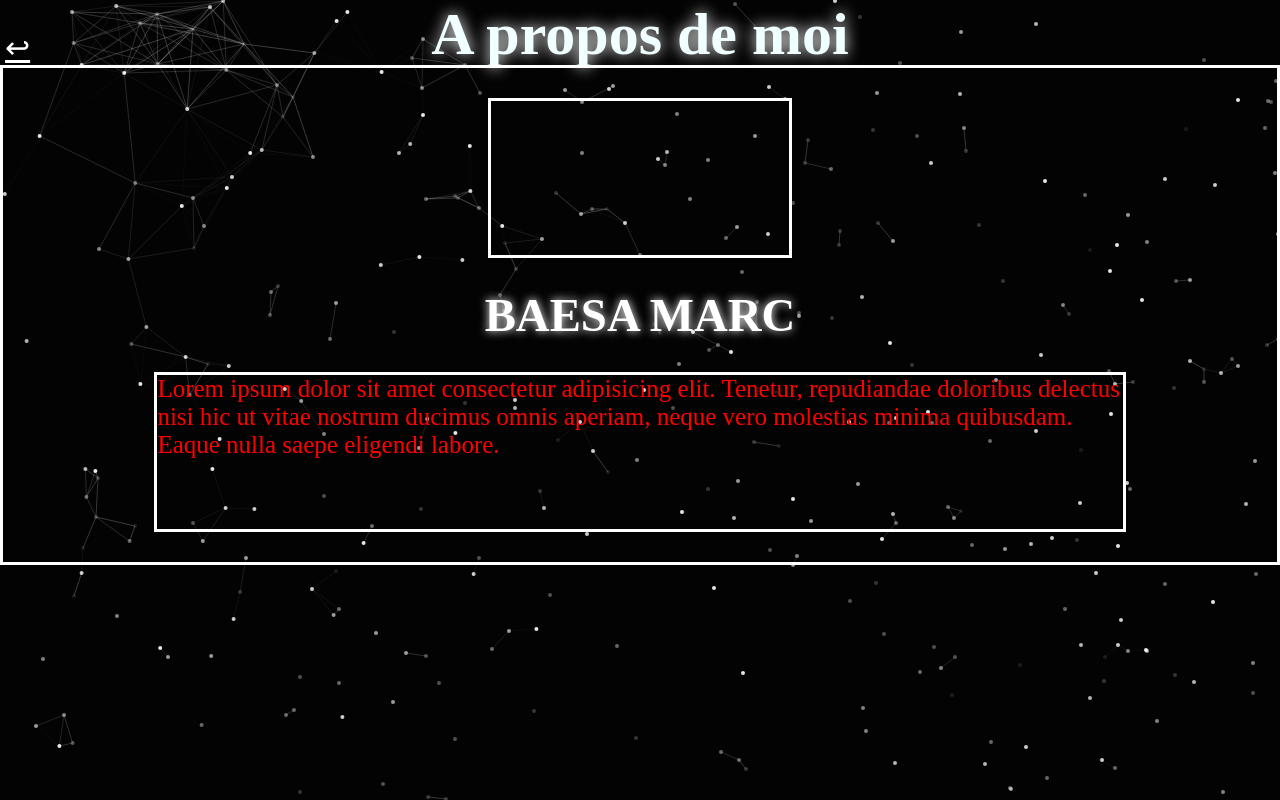
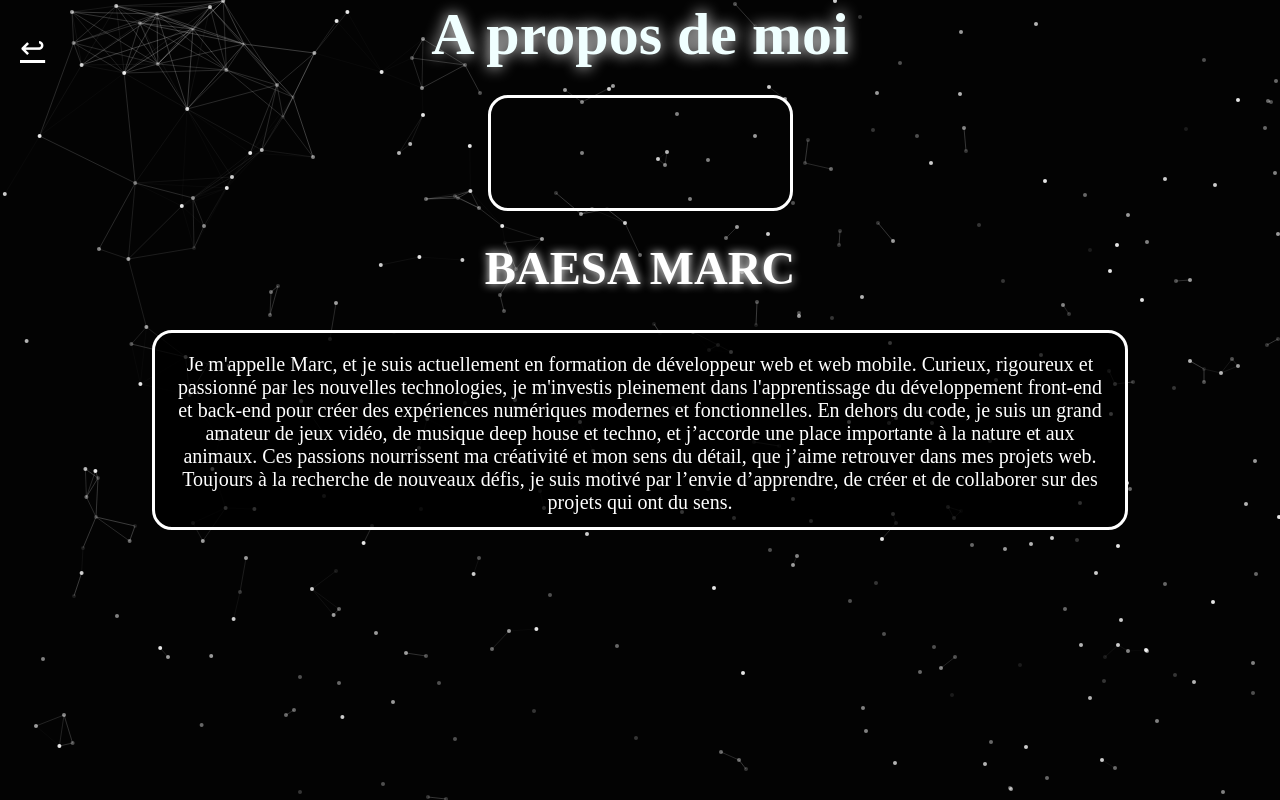
Before and after one commit to BaesaMarc/Portfolio, a plain HTML site: page about _page/about.html in a window 1280 px wide. Drawn offline with Linux system fonts and the light colour scheme.

Commit message:
add paragraphe

```diff
--- a/about _page/about.html
+++ b/about _page/about.html
@@ -8,7 +8,7 @@
     <link rel="stylesheet" href="/styles/main.css">
 </head>
 
-<body><canvas id="about-canvas" >  </canvas>
+<body><canvas id="about-canvas"> </canvas>
     <div class="about-me">
         <header class="up-page">
             <h1 class="about-title">A propos de moi</h1>
@@ -25,9 +25,17 @@
                     <h3>BAESA MARC</h3>
                 </div>
                 <div class="card-text">
-                    <p>Lorem ipsum dolor sit amet consectetur adipisicing elit.
-                        Tenetur, repudiandae doloribus delectus nisi hic ut vitae nostrum ducimus omnis aperiam,
-                        neque vero molestias minima quibusdam. Eaque nulla saepe eligendi labore.
+                    <p>Je m'appelle Marc, et je suis actuellement en formation de développeur web et web mobile.
+                        Curieux, rigoureux et passionné par les nouvelles technologies, je m'investis pleinement dans
+                        l'apprentissage du développement front-end et back-end pour créer des expériences numériques
+                        modernes et fonctionnelles.
+
+                        En dehors du code, je suis un grand amateur de jeux vidéo, de musique deep house et techno, et
+                        j’accorde une place importante à la nature et aux animaux. Ces passions nourrissent ma
+                        créativité et mon sens du détail, que j’aime retrouver dans mes projets web.
+
+                        Toujours à la recherche de nouveaux défis, je suis motivé par l’envie d’apprendre, de créer et
+                        de collaborer sur des projets qui ont du sens.
                     </p>
                 </div>
             </div>
--- a/sass/about/_about.scss
+++ b/sass/about/_about.scss
@@ -40,7 +40,7 @@ body {
                 // position: fixed;
                 color: white;
                 font-size: 30px;
-                margin-left: 5px;
+                margin-left: 20px;
                 margin-top: 30px;
                 // justify-content: flex-start;
                 // align-items: flex-start;
@@ -64,7 +64,7 @@ body {
             height: 500px;
             color: rgb(255, 0, 0);
             z-index: 1;
-            border: 3px solid white;
+            // border: 3px solid white;
             display: flex;
             flex-direction: column;
             align-items: center;
@@ -74,6 +74,7 @@ body {
                 width: 25%;
                 height: 200px;
                 border: 3px solid white;
+                border-radius: 20px;
 
             }
 
@@ -87,8 +88,14 @@ body {
             .card-text {
                 width: 80%;
                 height: 200px;
+                margin: 5px;
+                padding: 20px;
                 border: 3px solid white;
-                font-size: 25px;
+                text-align: center;
+                border-radius: 20px;
+                background: #000000c5;
+                font-size: 20px;
+                color: white;
             }
 
         }
```
Also changed, not shown: styles/main.css, 1 other file.
